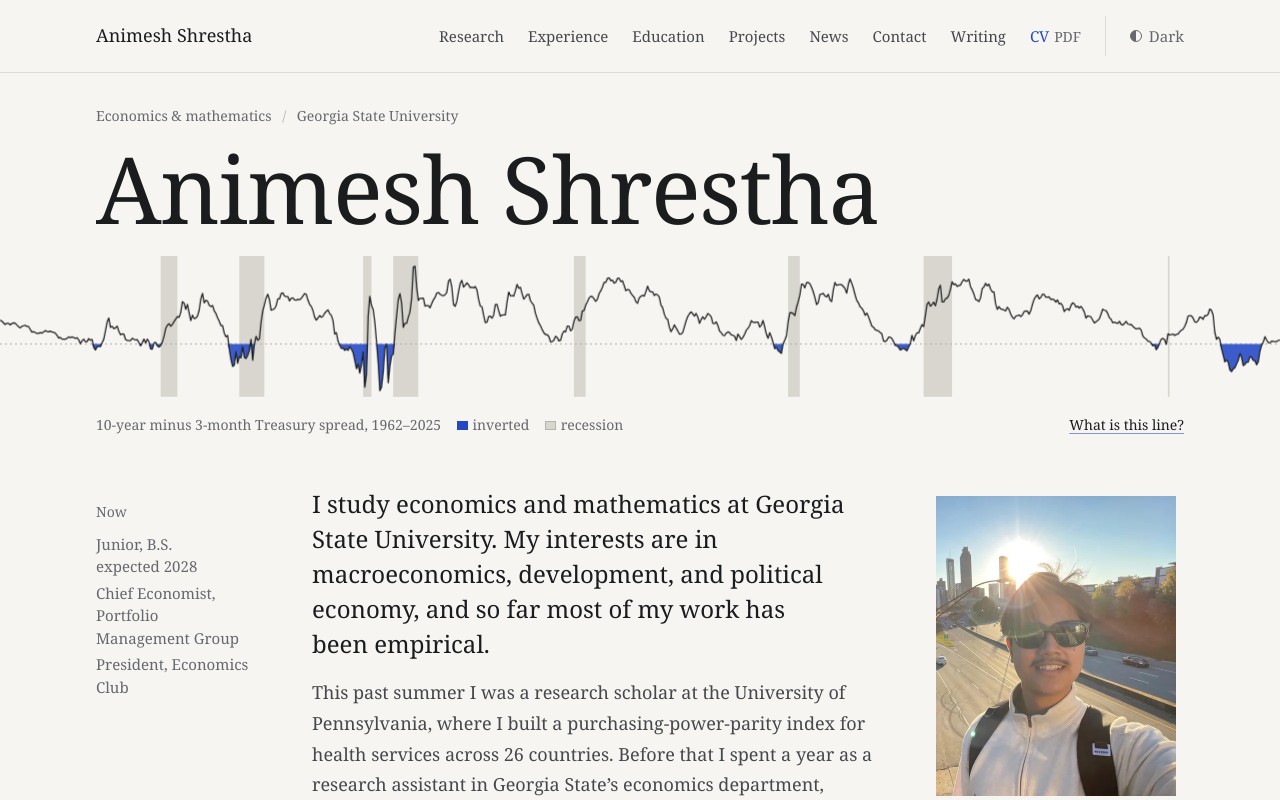
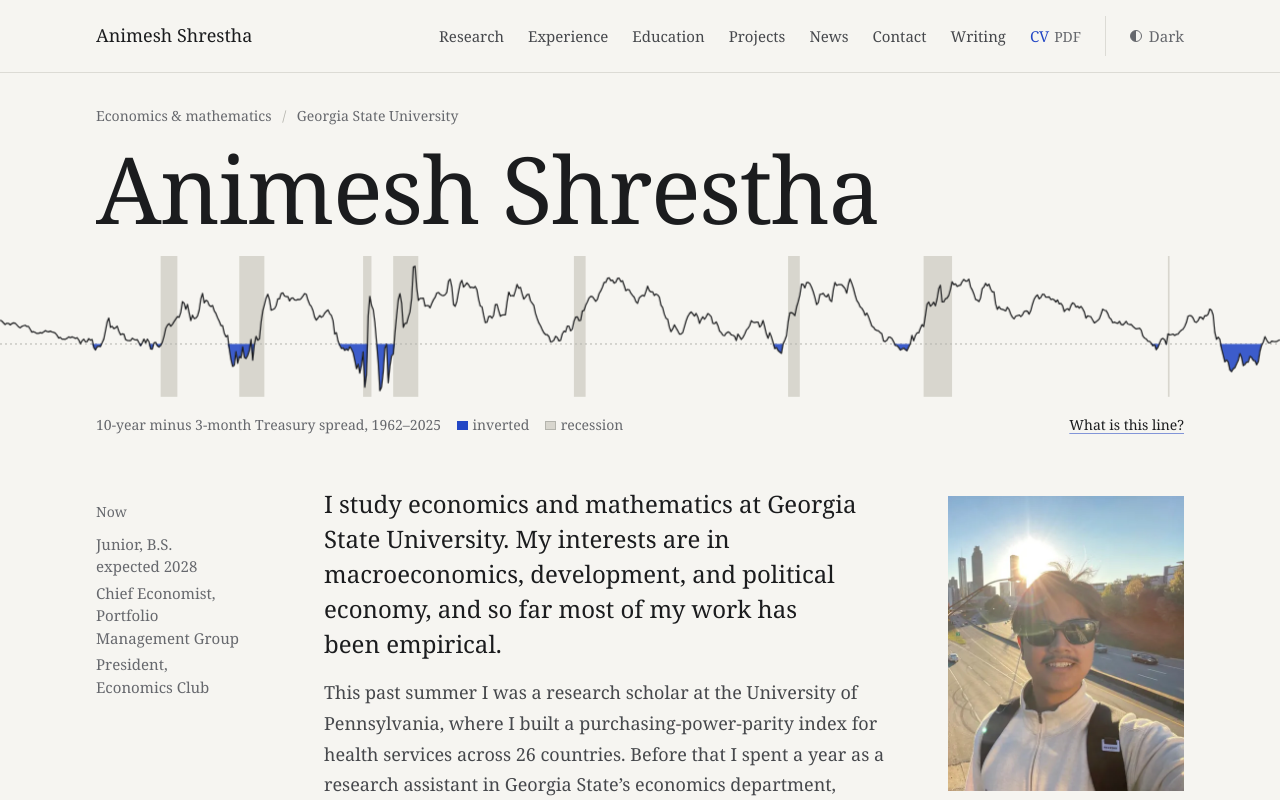
Before and after one commit to Animeshav14/animesh.website, a React (Vite) app: page / in a window 1280 px wide. Shown: the top 800 px of the page. Built offline with nearby package versions, Linux system fonts and the light colour scheme; a web font is replaced by a local one.

Commit message:
Widen the margin column to fit the new label sizes

```diff
--- a/src/index.css
+++ b/src/index.css
@@ -33,8 +33,8 @@
   --s9: 6.5rem;
 
   --measure: 36rem;
-  --margin-col: 10.5rem;
-  --note-col: 15rem;
+  --margin-col: 11.25rem;
+  --note-col: 14.75rem;
   --gutter: clamp(1.25rem, 5vw, 3rem);
   --page: 74rem;
 
@@ -761,6 +761,10 @@ a.quiet:hover {
   margin-top: var(--s1);
 }
 
+.intro-now li {
+  text-wrap: balance;
+}
+
 .intro .lede:first-child {
   font-family: var(--font);
   font-size: clamp(1.3125rem, 1.2rem + 0.4vw, 1.5rem);
```
